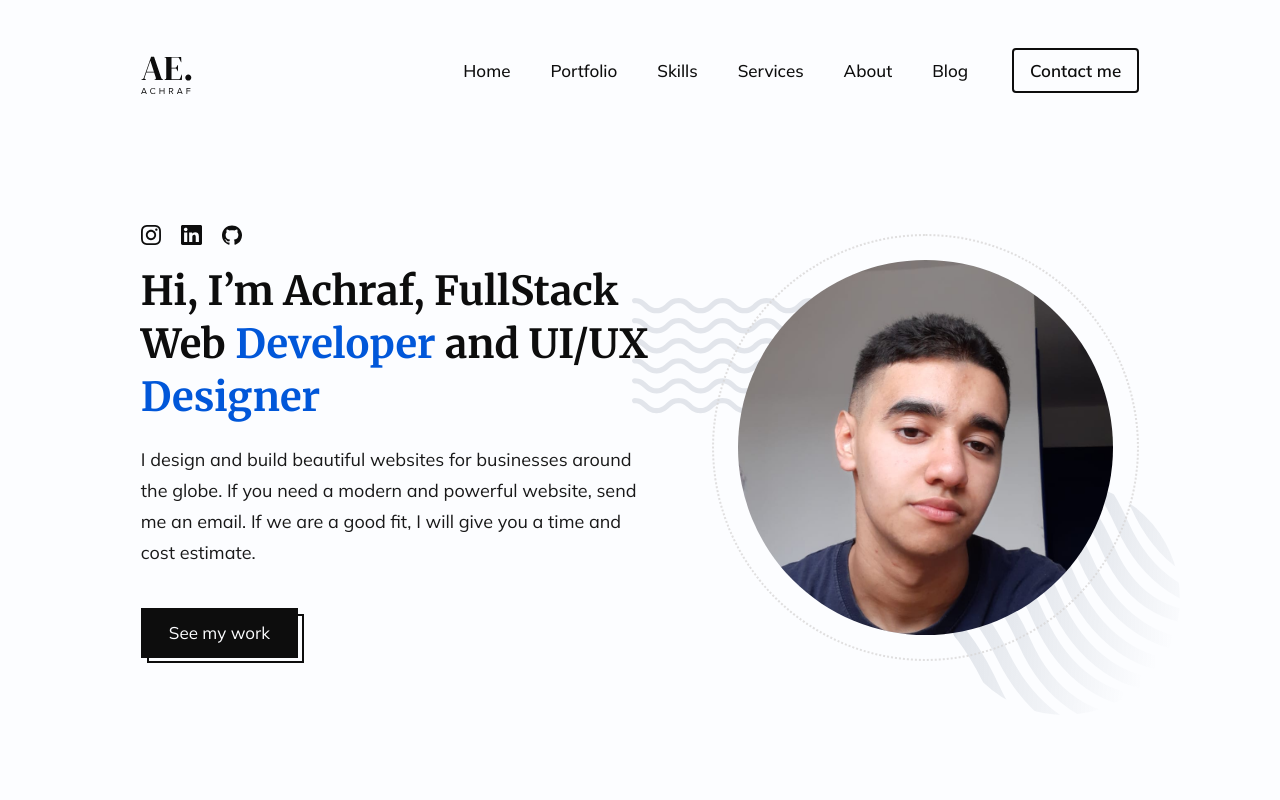
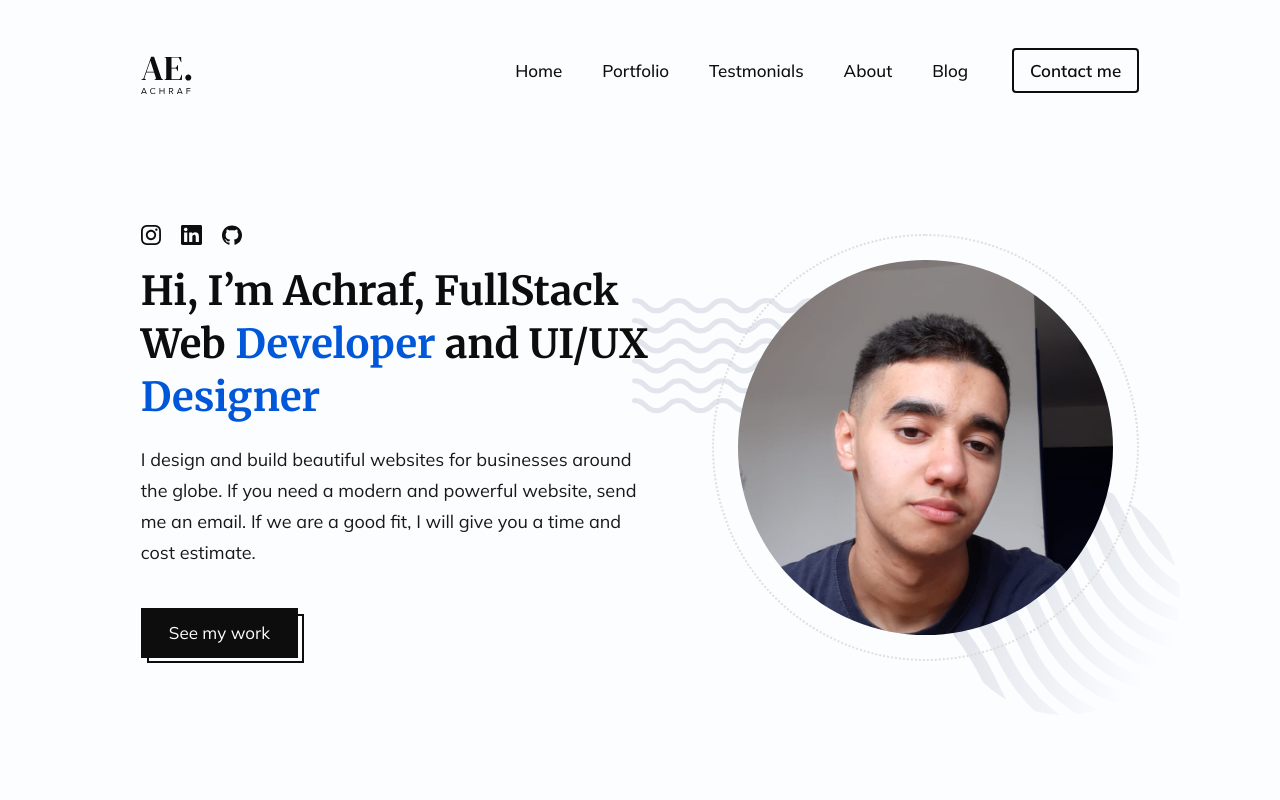
Before and after one commit to NightClover-code/portfolio-website-v2, a Next.js app: page / in a window 1280 px wide. Shown: the top 800 px of the page. Built offline with nearby package versions, Linux system fonts and the light colour scheme.

Commit message:
fix: more subtle styling fixes

```diff
--- a/components/Header/NavBar/NavItem/index.tsx
+++ b/components/Header/NavBar/NavItem/index.tsx
@@ -1,6 +1,6 @@
 const NavItem: React.FC = ({ children }) => {
   return (
-    <li className="leading-[21px] smooth relative mx-5 cursor-pointer font-medium hover:text-blue after:absolute after:left-[50%] after:bottom-[-3px] after:translate-x-[-50%] after:scale-x-0 after:h-[1.5px] after:bg-blue after:transition-all after:duration-300 after:w-[96%] hover:after:translate-x-[-50%] hover:after:scale-100">
+    <li className="leading-[21px] smooth relative mx-5 cursor-pointer font-medium hover:text-blue after:absolute after:left-[50%] after:bottom-[-3px] after:translate-x-[-50%] after:scale-x-0 after:h-[1.5px] after:bg-blue after:transition-all after:duration-[270ms] after:w-[96%] hover:after:translate-x-[-50%] hover:after:scale-100">
       {children}
     </li>
   );
--- a/components/Header/NavBar/index.tsx
+++ b/components/Header/NavBar/index.tsx
@@ -2,7 +2,7 @@ import NavItem from './NavItem';
 import { v4 } from 'uuid';
 
 const NavBar = () => {
-  const navItems = ['Home', 'Portfolio', 'Skills', 'Services', 'About', 'Blog'];
+  const navItems = ['Home', 'Portfolio', 'Testmonials', 'About', 'Blog'];
 
   return (
     <nav className="mt-1">
@@ -11,7 +11,7 @@ const NavBar = () => {
           return <NavItem key={v4()}>{_item}</NavItem>;
         })}
         <li>
-          <button className="contact__btn smooth hover:bg-blue hover:text-offWhite">
+          <button className="contact__btn smooth hover:bg-blue hover:border-blue hover:text-offWhite">
             Contact me
           </button>
         </li>
--- a/styles/_global.scss
+++ b/styles/_global.scss
@@ -15,7 +15,7 @@ button {
 }
 
 .smooth {
-  @apply transition-all ease-in-out duration-300;
+  @apply transition-all ease-in-out duration-[270ms];
 }
 
 h1 {
--- a/styles/css/default.css
+++ b/styles/css/default.css
@@ -19,7 +19,7 @@ button {
 }
 
 .smooth {
-  @apply transition-all ease-in-out duration-300;
+  @apply transition-all ease-in-out duration-[270ms];
 }
 
 h1 {
```
Also changed, not shown: 1 other file (tests, documents, lock files or other folders).
